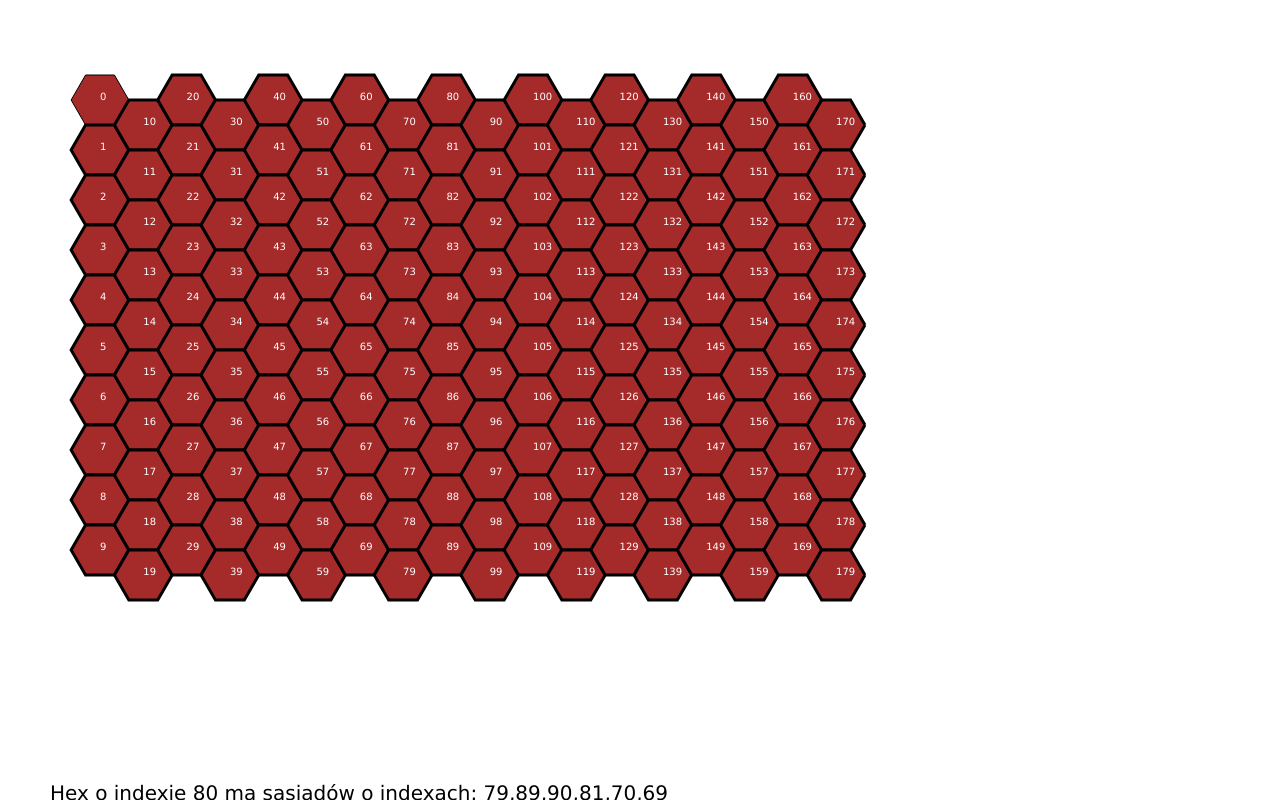
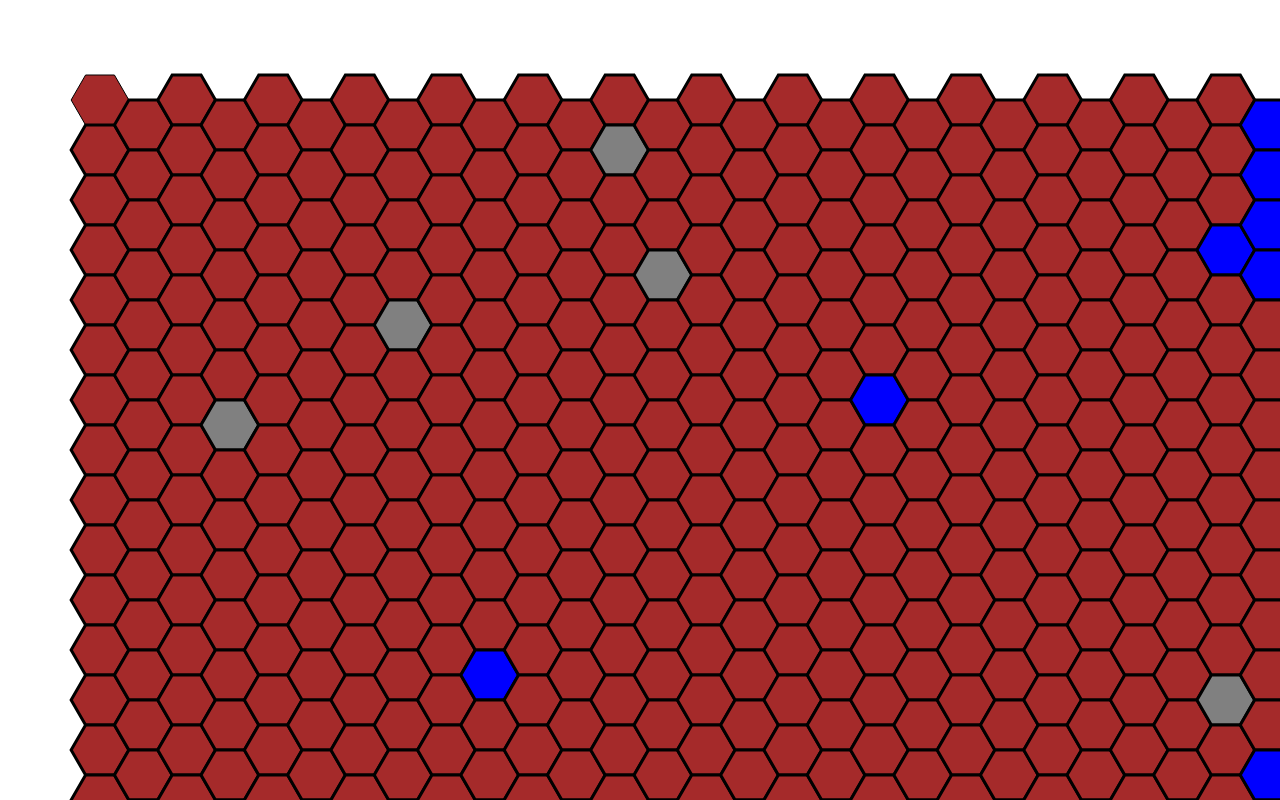
Before and after one commit to yqbk/Hexior, a plain HTML site: page hexior.html in a window 1280 px wide. Drawn offline with Linux system fonts and the light colour scheme.

Commit message:
miasta i oceany

```diff
--- a/hexior.html
+++ b/hexior.html
@@ -18,207 +18,11 @@ and open the template in the editor.
             solid #000000;*/
           }
         </style>
+
     </head>
     <body>
         <canvas id="myCanvas" width="500" height="500"></canvas>
-        <script>
-            var c = document.getElementById("myCanvas");
-            var ctx = c.getContext("2d");
-            var hex = [];
-            var sizeY = 25;
-            var size = 2 * sizeY/Math.sqrt(3);
-			var inLineXfinal = 9; // Liczba hexów w poziomie
-			var inLineYfinal = 10; // Liczba hexów w pionie
-			// Wszystko jest zautomatyzowanie
+        <script src="hexior.js"></script>
 
-            ctx.canvas.width  = window.innerWidth;
-            ctx.canvas.height = window.innerHeight;
-
-            // Creating new board
-            /*
-			for (var k = 0; k < inLineY; k++)
-            {
-              hex.push(new Hex(size*3, sizeY*2+sizeY*2*k, size, hex.length, "soil",0,0,[]));
-
-              for (var i = 0; i < inLineX - 1; i++)
-              {
-                for (var j = 0; j < 2 ; j++)
-                {
-                  if (j==0)
-                  {
-                    hex.push(newHex(hex[hex.length - 1], 3));
-                  }
-                  else
-                  {
-                    hex.push(newHex(hex[hex.length - 1], 2));
-                  }
-                }
-              }
-            }
-			*/
-
-			var inLineX = inLineXfinal * 2;
-			var inLineY = inLineYfinal - 1;
-			for(var i = 0; i < inLineX * inLineY; i += inLineY) {
-				if(i % (2 * inLineY) == 0) {
-					hex.push(new Hex(100 + i/inLineY * size * 1.5, 100, size, hex.length, "soil", 0, 0, []));
-				} else {
-					//alert(i);
-					hex.push(new Hex(100 + i/inLineY * size * 1.5, 100 + sizeY, size, hex.length, "soil", 0, 0, []));
-				}
-				for(var j = 0; j < inLineY; j++) {
-					hex.push(newHex(hex[hex.length - 1], 4));
-				}
-			}
-
-
-            // Adding neighbours
-            for (var i = 0; i < hex.length; i++)
-            {
-              hex[i].neighbour();
-            }
-
-
-			showNeighbours(80);
-
-			//alert(temp(287));
-
-
-            //Creating sea
-            //hex[155].sea(6);
-
-            // Drawing a board
-            drawBoard();
-
-//-------------------------------------------------------------------------
-
-            function Hex(x,y,size,index,type,player,army, neighbours) {
-                this.x = x;
-                this.y = y;
-                this.index = index;
-                this.size = size;
-                this.type = type;
-                this.player = player
-                this.army = army;
-                this.neighbours = neighbours;
-
-                this.draw = function()
-                {
-                  switch(this.type)
-                  {
-                    case "water":
-                        ctx.fillStyle = "blue";
-                        break;
-                    case "soil":
-                        ctx.fillStyle = "brown";
-                        break;
-                  }
-
-                    var a = this.x + this.size;
-                    var b = this.y;
-                    var result = this.rotate(a, b, -60 * Math.PI/180);
-                    var c = result[0];
-                    var d = result[1];
-
-                    ctx.beginPath();
-                    ctx.moveTo(a, b);
-                    ctx.lineTo(c, d);
-
-					for(var i = -120; i >= -360; i -= 60) {
-						result = this.rotate(a, b, i * Math.PI/180);
-						c = result[0];
-						d = result[1];
-						ctx.lineTo(c, d);
-					}
-
-                    ctx.fill();
-                    ctx.stroke();
-                    ctx.lineWidth = 3;
-
-                    ctx.fillStyle = "white";
-					ctx.font="10px Verdana";
-                    ctx.fillText(index, this.x, this.y);
-                }
-
-                this.rotate = function(x, y, angle) {
-                    var result = [x,y];
-
-                    result[0] = (x - this.x) * Math.cos(angle) - (y - this.y) * Math.sin(angle) + this.x;
-                    result[1] = (x - this.x) * Math.sin(angle) - (y - this.y) * Math.cos(angle) + this.y;
-
-                    return result;
-                }
-
-
-                this.sea = function(x) {
-                  if (x>0)
-                  {
-                    this.type = "water";
-                    var rnd = Math.floor((Math.random() * this.neighbours.length));
-
-                    for (var i = 0; i < rnd; i++)
-                    {
-                      x--;
-                      var k = Math.floor((Math.random() * rnd));
-                      //alert(this.neighbours[k].index);
-                      //hex[this.neighbours[k].index].sea(x);
-                    }
-                  }
-
-
-                }
-
-                this.neighbour = function()
-                {
-					var neighbours_numbers;
-					if(temp(this.index) % 2 == 0) {
-						neighbours_numbers = [-1, inLineYfinal - 1, inLineYfinal, 1, -inLineYfinal, -inLineYfinal - 1];
-					} else {
-						neighbours_numbers = [-1, inLineYfinal, inLineYfinal + 1, 1, -inLineYfinal + 1, -inLineYfinal];
-					}
-
-					for (var i = 0; i < neighbours_numbers.length; i++) {
-						if ((this.index + neighbours_numbers[i]) > 0  && (this.index + neighbours_numbers[i]) < (hex.length - 1))
-						{
-							neighbours.push(hex[this.index + neighbours_numbers[i]]);
-						}
-					}
-                }
-            }
-
-
-            function drawBoard() {
-                for(var i = 0; i < hex.length; i++) {
-                    hex[i].draw();
-                }
-            }
-
-            function newHex(hexagon, n) {
-				var a = [0, 1.5, 1.5, 0, -1.5, -1.5];
-				var b = [-2, -1, 1, 2, 1, -1];
-
-				return (new Hex(hexagon.x + a[n-1] * size, hexagon.y + b[n-1] * sizeY, size, hex.length, "soil", 0, 0, []));
-            }
-
-			function showNeighbours(n) {
-				var result = [];
-				for(var i = 0; i < hex[n].neighbours.length; i++) {
-					result.push(hex[n].neighbours[i].index);
-				}
-				//alert(result);
-				ctx.font="20px Verdana";
-				ctx.fillText("Hex o indexie " + n + " ma sąsiadów o indexach: " + result, 50, 800);
-			}
-
-			function temp(n) {
-				for(var i = 0; i < 2 * inLineXfinal; i++) {
-					if (n >= i * inLineYfinal && n < i * inLineYfinal + inLineYfinal) {
-						return i;
-					}
-				}
-				return 0;
-			}
-
-        </script>
     </body>
 </html>
--- /dev/null
+++ b/hexior.js
@@ -0,0 +1,248 @@
+
+var c = document.getElementById("myCanvas");
+var ctx = c.getContext("2d");
+var hex = [];
+var sizeY = 25;
+var size = 2 * sizeY/Math.sqrt(3);
+var inLineXfinal = 20; // Liczba hexów w poziomie
+var inLineYfinal = 16; // Liczba hexów w pionie
+// Wszystko jest zautomatyzowanie
+
+ctx.canvas.width  = window.innerWidth;
+ctx.canvas.height = window.innerHeight;
+
+// Creating new board
+/*
+for (var k = 0; k < inLineY; k++)
+{
+  hex.push(new Hex(size*3, sizeY*2+sizeY*2*k, size, hex.length, "soil",0,0,[]));
+
+  for (var i = 0; i < inLineX - 1; i++)
+  {
+    for (var j = 0; j < 2 ; j++)
+    {
+      if (j==0)
+      {
+        hex.push(newHex(hex[hex.length - 1], 3));
+      }
+      else
+      {
+        hex.push(newHex(hex[hex.length - 1], 2));
+      }
+    }
+  }
+}
+*/
+
+var inLineX = inLineXfinal * 2;
+var inLineY = inLineYfinal - 1;
+for(var i = 0; i < inLineX * inLineY; i += inLineY) {
+if(i % (2 * inLineY) == 0) {
+hex.push(new Hex(100 + i/inLineY * size * 1.5, 100, size, hex.length, "soil", 0, 0, []));
+} else {
+//alert(i);
+hex.push(new Hex(100 + i/inLineY * size * 1.5, 100 + sizeY, size, hex.length, "soil", 0, 0, []));
+}
+for(var j = 0; j < inLineY; j++) {
+hex.push(newHex(hex[hex.length - 1], 4));
+}
+}
+
+
+// Adding neighbours
+for (var i = 0; i < hex.length; i++)
+{
+  hex[i].neighbour();
+}
+
+
+showNeighbours(155);
+
+//alert(temp(287));
+
+
+//Creating sea
+hex[155].sea(6);
+
+
+//Create map
+function createMap(seasCount, maxSeaSize, citiesCount, players)
+{
+  //Seas
+  for (var i = 0; i < seasCount; i++)
+  {
+    var rnd = Math.floor((Math.random() * hex.length));
+    hex[rnd].sea(maxSeaSize);
+  }
+
+  //Cities
+  for (var i = 0; i < citiesCount; i++)
+  {
+    var rnd = Math.floor((Math.random() * hex.length));
+
+    if (hex[rnd].city())
+    {
+        i--;
+    }
+
+  }
+
+}
+
+createMap(4, 12, 10, 2);
+
+//hex[10].city()
+
+// Drawing a board
+drawBoard();
+
+//-------------------------------------------------------------------------
+
+function Hex(x,y,size,index,type,player,army, neighbours) {
+    this.x = x;
+    this.y = y;
+    this.index = index;
+    this.size = size;
+    this.type = type;
+    this.player = player
+    this.army = army;
+    this.neighbours = neighbours;
+
+    this.draw = function()
+    {
+      switch(this.type)
+      {
+        case "water":
+            ctx.fillStyle = "blue";
+            break;
+        case "soil":
+            ctx.fillStyle = "brown";
+            break;
+        case "city":
+            ctx.fillStyle = "grey";
+            break;
+      }
+
+        var a = this.x + this.size;
+        var b = this.y;
+        var result = this.rotate(a, b, -60 * Math.PI/180);
+        var c = result[0];
+        var d = result[1];
+
+        ctx.beginPath();
+        ctx.moveTo(a, b);
+        ctx.lineTo(c, d);
+
+for(var i = -120; i >= -360; i -= 60) {
+result = this.rotate(a, b, i * Math.PI/180);
+c = result[0];
+d = result[1];
+ctx.lineTo(c, d);
+}
+
+        ctx.fill();
+        ctx.stroke();
+        ctx.lineWidth = 3;
+
+        //ctx.fillStyle = "white";
+        //ctx.font="10px Verdana";
+        //ctx.fillText(index, this.x, this.y);
+    }
+
+    this.rotate = function(x, y, angle) {
+        var result = [x,y];
+
+        result[0] = (x - this.x) * Math.cos(angle) - (y - this.y) * Math.sin(angle) + this.x;
+        result[1] = (x - this.x) * Math.sin(angle) - (y - this.y) * Math.cos(angle) + this.y;
+
+        return result;
+    }
+
+
+    this.sea = function(x)
+    {
+      if (x>0)
+      {
+        this.type = "water";
+        var rnd = Math.floor((Math.random() * this.neighbours.length));
+
+        for (var i = 0; i < rnd; i++)
+        {
+          x--;
+          var k = Math.floor((Math.random() * rnd));
+          //alert(this.neighbours[k].index);
+          hex[this.neighbours[k].index].sea(x);
+        }
+      }
+
+
+    }
+
+    this.city = function()
+    {
+      if (this.type != "water")
+      {
+
+        this.type = "city";
+
+        ctx.fillStyle = "white";
+        ctx.font="10px Verdana";
+        ctx.fillText("kraków", 50, 950);
+
+        return 0;
+      }
+
+      return 1;
+
+    }
+
+    this.neighbour = function()
+    {
+var neighbours_numbers;
+if(temp(this.index) % 2 == 0) {
+neighbours_numbers = [-1, inLineYfinal - 1, inLineYfinal, 1, -inLineYfinal, -inLineYfinal - 1];
+} else {
+neighbours_numbers = [-1, inLineYfinal, inLineYfinal + 1, 1, -inLineYfinal + 1, -inLineYfinal];
+}
+
+for (var i = 0; i < neighbours_numbers.length; i++) {
+if ((this.index + neighbours_numbers[i]) > 0  && (this.index + neighbours_numbers[i]) < (hex.length - 1))
+{
+  neighbours.push(hex[this.index + neighbours_numbers[i]]);
+}
+}
+    }
+}
+
+
+function drawBoard() {
+    for(var i = 0; i < hex.length; i++) {
+        hex[i].draw();
+    }
+}
+
+function newHex(hexagon, n) {
+var a = [0, 1.5, 1.5, 0, -1.5, -1.5];
+var b = [-2, -1, 1, 2, 1, -1];
+
+return (new Hex(hexagon.x + a[n-1] * size, hexagon.y + b[n-1] * sizeY, size, hex.length, "soil", 0, 0, []));
+}
+
+function showNeighbours(n) {
+var result = [];
+for(var i = 0; i < hex[n].neighbours.length; i++) {
+result.push(hex[n].neighbours[i].index);
+}
+//alert(result);
+//ctx.font="20px Verdana";
+//ctx.fillText("Hex o indexie " + n + " ma sąsiadów o indexach: " + result, 50, 950);
+}
+
+function temp(n) {
+for(var i = 0; i < 2 * inLineXfinal; i++) {
+if (n >= i * inLineYfinal && n < i * inLineYfinal + inLineYfinal) {
+return i;
+}
+}
+return 0;
+}
```
